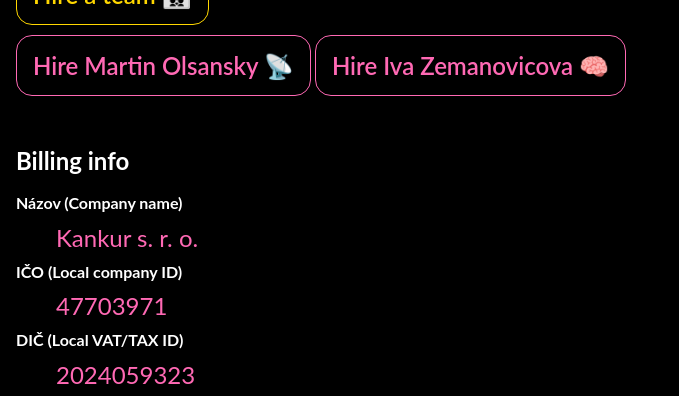
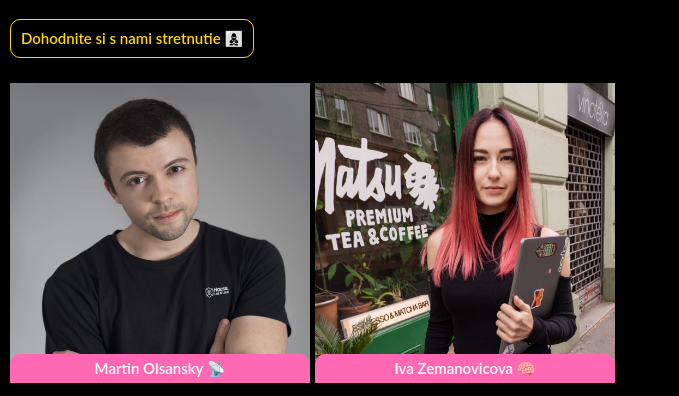
Before and after one commit to olso/kankur.xyz, a website: page index.html in a window 1280 px wide. Shown: the part 241-637 px from the top of the page, without its empty margins (0-679 px from the left). Drawn offline with nearby package versions, Linux system fonts and the light colour scheme.

Commit message:
chore: Add images

```diff
--- a/index.html
+++ b/index.html
@@ -7,16 +7,26 @@
   <link rel="stylesheet" href="https://cdnjs.cloudflare.com/ajax/libs/normalize/8.0.1/normalize.min.css" />
   <meta name="viewport" content="width=device-width, initial-scale=1.0" />
   <style>
+    html {
+      font-family: "Lato", "Helvetica Neue", "Calibri Light", sans-serif;
+      /* 10px? https://engageinteractive.co.uk/blog/em-vs-rem-vs-px */
+      font-size: 62.5%;
+      height: 100%;
+      width: 100%;
+    }
+
     :root {
       --color-purple: #9b5db0;
       --color-gold: gold;
       --color-pink: hotpink;
       --color-pink-hover: rgb(228, 127, 178);
+      --person-size: 300px;
     }
 
     body {
       padding: 0 1rem 1rem 1rem;
       font-family: Avenir, Lato, "Helvetica Neue", "Calibri Light", sans-serif;
+      font-size: 2rem;
       background-color: black;
       color: white;
     }
@@ -36,14 +46,14 @@
     /* dt {} */
 
     dd {
-      padding-top: 0.7rem;
-      padding-bottom: 0.7rem;
+      padding-top: 1rem;
+      padding-bottom: 1rem;
       color: var(--color-pink);
     }
 
     section div,
     li {
-      padding: 0.3rem;
+      padding: 1rem;
       padding-left: 0;
     }
 
@@ -84,6 +94,44 @@
     .button-gold:hover {
       color: var(--color-gold);
     }
+
+    div.people-list {
+      display: flex;
+      flex-direction: row;
+    }
+
+    @media only screen and (max-width: 600px) {
+      div.people-list {
+        display: flex;
+        flex-direction: column;
+      }
+    }
+
+    div.person {
+      background-repeat: no-repeat;
+      background-size: var(--person-size) var(--person-size);
+      width: var(--person-size);
+      height: var(--person-size);
+      padding: 0;
+      position: relative;
+      margin-right: 0.5rem;
+      margin-top: 0.5rem;
+    }
+
+    div.person>.button {
+      position: absolute;
+      bottom: 0;
+      left: 0;
+      right: 0;
+      margin: auto;
+      padding: 0.5rem;
+      display: block;
+      background-color: var(--color-pink);
+      color: white;
+      text-align: center;
+      border-bottom-left-radius: 0;
+      border-bottom-right-radius: 0;
+    }
   </style>
 </head>
 
@@ -98,28 +146,29 @@
     <div><a href="https://olso.space" target="_blank">Martin Olsansky</a></div>
   </section> -->
   <section class="people">
-    <h2>People</h2>
+    <h2>Ľudia</h2>
     <div>
       <a class="button button-gold" href="mailto:olso@kankur.xyz?subject=Hire%20a%20team" taget="_blank">
-        Hire a team 👩‍👦‍👦
+        Dohodnite si s nami stretnutie 👩‍👦‍👦
       </a>
     </div>
-    <div>
-      <a class="button" href="https://olso.space" target="_blank">
-        Hire Martin Olsansky 📡
-      </a>
-      <a class="button" href="https://www.linkedin.com/in/ivana-zemanovicova/" target="_blank">
-        Hire Iva Zemanovicova 🧠
-      </a>
-    </div>
-    <div>
-
+    <div class="people-list">
+      <div class="person" style="background-image: url('./img/olso.jpg');">
+        <a class="button" href="https://olso.space" target="_blank">
+          Martin Olsansky 📡
+        </a>
+      </div>
+      <div class="person" style="background-image: url('./img/ewe.jpg');">
+        <a class="button" href="https://www.linkedin.com/in/ivana-zemanovicova/" target="_blank">
+          Iva Zemanovicova 🧠
+        </a>
+      </div>
     </div>
   </section>
   <section>
-    <h2>Billing info</h2>
+    <h2>Fakturačné údaje</h2>
     <dl>
-      <dt>Názov (Company name)</dt>
+      <dt>Názov firmy</dt>
       <dd>Kankur s. r. o.</dd>
       <dt>IČO (Local company ID)</dt>
       <dd>47703971</dd>
@@ -127,19 +176,21 @@
       <dd>2024059323</dd>
       <dt>IČ DPH (EU VAT/TAX ID)</dt>
       <dd>SK2024059323</dd>
-      <dt>Sídlo (Address)</dt>
+      <dt>Adresa</dt>
       <dd>Markova 1069/15, 851 01, Bratislava</dd>
-      <dt>Dátum vzniku (Established)</dt>
-      <dd>streda, 19. marca 2014; (19.03.2014)</dd>
-      <dt>IBAN</dt>
+      <dt>IBAN (Tatra banka)</dt>
       <dd>SK59 1100 0000 0029 4500 1407</dd>
     </dl>
   </section>
-  <!-- <section>
-    <h2>Projects</h2>
-  </section> -->
+  <section>
+    <h2>Naša práca</h2>
+    <div>TODO: Pridáme 😊</div>
+  </section>
   <section>
     <h2>Links</h2>
+    <div>
+      <a href="https:/www.biospher.org" target="_blank">Biospher</a>
+    </div>
     <div>
       <a href="https://martinolsansky.com" target="_blank">https://martinolsansky.com</a>
     </div>
```
Also changed, not shown: img/ewe.jpg (added), img/olso.jpg (added), 1 other file.
